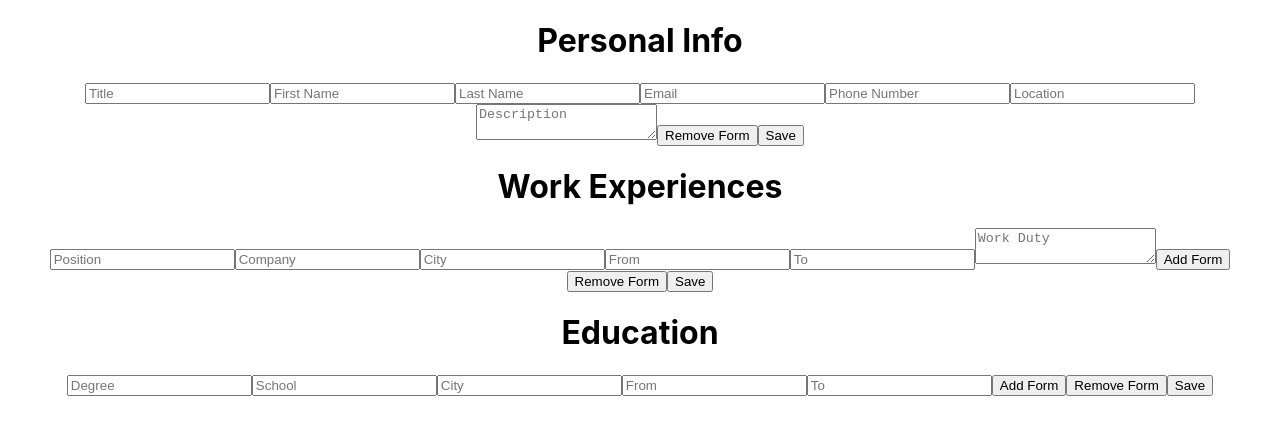
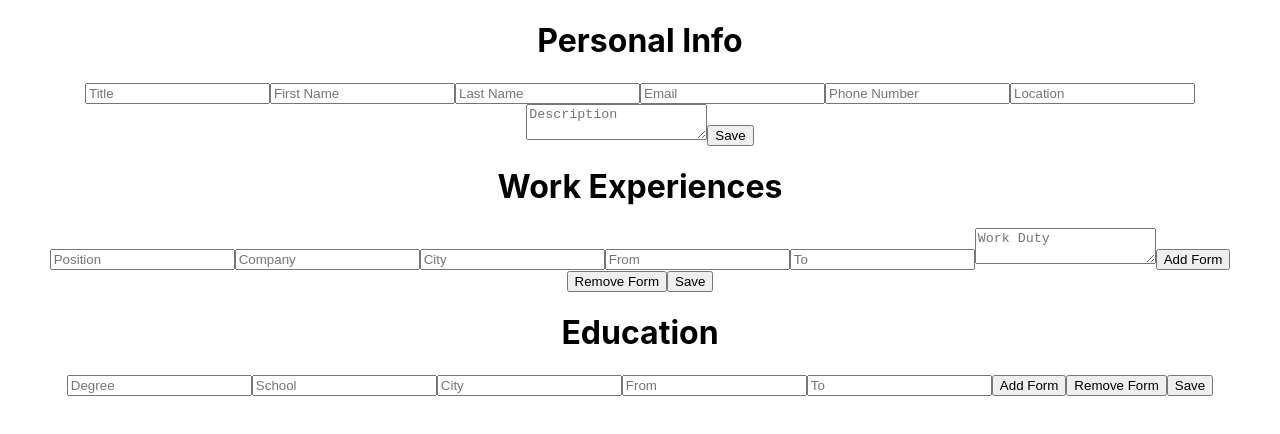
Before and after one commit to G-Cioni/cv-creator, a React (Create React App) app: page / in a window 1280 px wide. Shown: the top 434 px of the page. Built offline with nearby package versions, Linux system fonts and the light colour scheme.

Commit message:
implemented hasExtraInputs prop

```diff
--- a/src/components/forms/Form.js
+++ b/src/components/forms/Form.js
@@ -1,7 +1,6 @@
 import React, { Component } from 'react';
 import Input from './Input';
 import Button from './Button';
-import uniqid from 'uniqid';
 import { setCounter } from '../../utils';
 
 class Form extends Component {
@@ -30,6 +29,9 @@ class Form extends Component {
   }
 
   componentDidMount() {
+    const { hasExtraInputs } = this.props;
+
+    if (hasExtraInputs) {
       const { formType, extraInputCounter } = this.state;
 
       let extraInputs = [];
@@ -61,7 +63,6 @@ class Form extends Component {
           break;
       }
 
-    if (['workExperiences'].includes(formType)) {
       extraInputs = setCounter(extraInputCounter).reduce((accumulator, id) => {
         accumulator = {
           ...accumulator,
@@ -112,10 +113,13 @@ class Form extends Component {
           {addForm ? (
             <Button onClick={() => addForm(formType)} text={'Add Form'} />
           ) : null}
+          {removeForm ? (
             <Button
               onClick={() => removeForm(formType, formId)}
               text={'Remove Form'}
             />
+          ) : null}
+
           <button type="submit">Save</button>
         </form>
       </div>
--- a/src/components/forms/Forms.js
+++ b/src/components/forms/Forms.js
@@ -79,6 +79,7 @@ class Forms extends Component {
         formData={workExperiences}
         addForm={this.addForm}
         removeForm={this.removeForm}
+        hasExtraInputs={true}
       />
     ));
 
```
Lines whose indentation alone changed are shown as unchanged.
